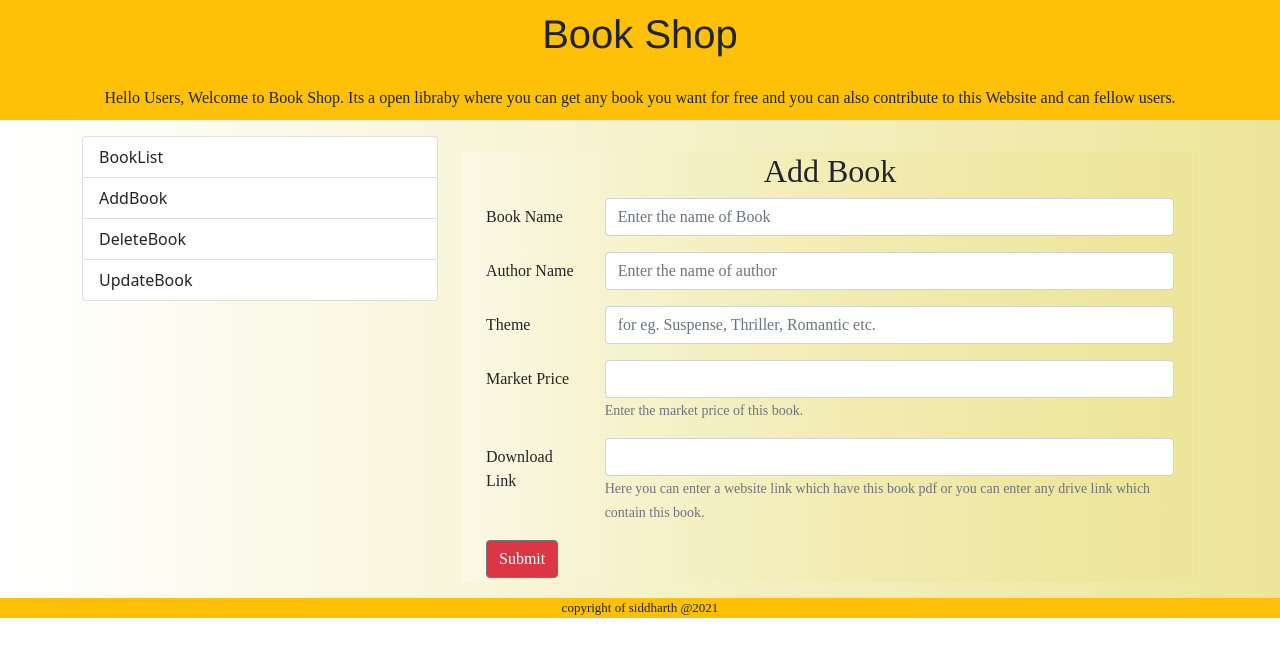
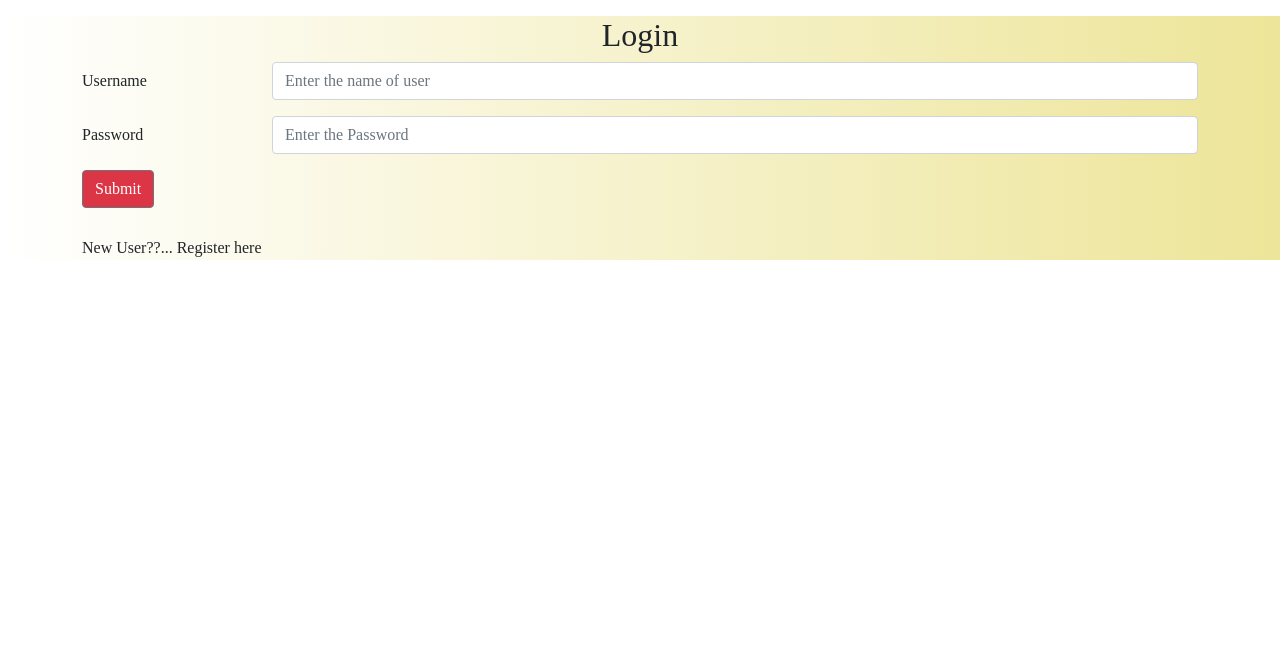
Before and after one commit to Siddharth352/Book-shop, a React (Create React App) app: page /add-book in a window 1280 px wide. Shown: the top 656 px of the page. Built offline with nearby package versions, Linux system fonts and the light colour scheme.

Commit message:
Login and Logout module done

```diff
--- a/src/App.js
+++ b/src/App.js
@@ -1,10 +1,10 @@
-
 import Home from "./Components/Home";
+import Login from "./Components/Login";
 function App() {
   return (
     <div>
-       <Home/>
-
+       {/* <Home/> */}
+       <Login/>
     </div>
   );
 }
--- a/src/Components/BookList.js
+++ b/src/Components/BookList.js
@@ -2,7 +2,7 @@ import React  from "react";
 import { useState ,useEffect} from "react";
 import { NotificationContainer } from "react-notifications";
 import NotificationManager from "react-notifications/lib/NotificationManager";
-import { Container } from "reactstrap";
+import { Button, Container } from "reactstrap";
 import BookLayout from "./BookLayout";
 import { axiosGetReuqest } from "./Services/AxiosCall";
 
@@ -11,11 +11,9 @@ export default function BookList(){
     useEffect(()=>{
         FetchData();
     },[]);
-
     function FetchData(){
         axiosGetReuqest("Books")
         .then(res=>{
-            console.log("result here",res);
             update(res.data);
             NotificationManager.success("Book List Fetched successfully","",1000);
         })
--- a/src/Components/Home.js
+++ b/src/Components/Home.js
@@ -8,6 +8,7 @@ import UpdateBook from "./UpdateBook";
 import { Col, Container, Row } from "reactstrap";
 import Menus from "./Menus";
 import { BrowserRouter as Router,Route, Routes } from "react-router-dom";
+import Logout from "./Logout";
 
 export default()=>{
     return <div className="home">
@@ -24,6 +25,7 @@ export default()=>{
                         <Route  path="/add-book" element={<AddBook/>} exact/>
                         <Route path="/delete-book" element={<DeleteBook/>} exact/>
                         <Route  path="/update-book" element={<UpdateBook/>} exact/>
+                        <Route  path="/logout" element={<Logout/>} exact/>
                     </Routes>
 
                 </Col>
--- /dev/null
+++ b/src/Components/Login.js
@@ -0,0 +1,84 @@
+
+import React from "react";
+import {
+    Container,
+    Form,Label,Col,Input,FormText,FormGroup,Button
+} from "reactstrap";
+import Home from "./Home";
+import { axiosPostRequest } from "./Services/AxiosCall";
+export default function Login() {
+
+    function validateUser(event){
+        event.preventDefault();
+        axiosPostRequest("Login",{username:event.target.username.value,password:event.target.Password.value})
+        .then(res=>{
+            localStorage.setItem("username" , res.data.userName);
+            localStorage.setItem("firstName" , res.data.firstName);
+            window.location.replace("/");
+        })
+        .catch(err=>{
+            console.log(err);
+        })
+    }
+
+    return <div>
+        {localStorage.getItem("username")!=null?<Home/>:
+        <div className = "AddingBookContainer">
+            <Container className = "mt-3 mb-3" >
+
+        <h2 className = "text-center" > Login </h2>
+        <Form onSubmit={validateUser}>
+        <FormGroup row >
+        <Label
+    for = "username"
+    sm = {
+            2
+        } >
+        Username </Label>
+        <Col sm = {
+            10
+        } >
+        <Input
+    id = "username"
+    name = "username"
+    placeholder = "Enter the name of user"
+    type = "text" /
+        >
+        </Col>
+        </FormGroup>
+        <FormGroup row >
+        <Label
+    for = "Password"
+    sm = {
+            2
+        } >
+        Password </Label>
+        <Col sm = {
+            10
+        } >
+        <Input
+    id = "Password"
+    name = "Password"
+    placeholder = "Enter the Password"
+    type = "password" /
+        >
+        </Col>
+        </FormGroup>
+
+
+        <Button type = "submit"
+    className = "bg-danger mb-1" >
+        Submit
+        </Button>
+        </Form>
+
+        <p className="mt-4">New User??... Register here</p>
+
+        </Container></div>
+        }
+
+
+
+    </div>
+
+}
--- /dev/null
+++ b/src/Components/Logout.js
@@ -0,0 +1,23 @@
+import React from "react";
+import { Button, Container } from "reactstrap";
+
+export default function Logout(){
+
+    function clearData(){
+        localStorage.removeItem("firstName");
+        localStorage.removeItem("username");
+        window.location.replace("/");
+    }
+    return <div>
+
+        <Container className="text-center">
+            <h4>Hey {localStorage.getItem("firstName")},</h4>
+            <p>
+                Feel bad to know, you are going... <br></br>Hope we will meet soon 😃.
+            </p>
+            <Button className="bg-danger" onClick={clearData}>  Logout </Button>
+
+        </Container>
+
+    </div>
+}
--- a/src/Components/Menus.js
+++ b/src/Components/Menus.js
@@ -16,6 +16,9 @@ export default function Menu(){
             <Link  className="list-group-item list-group-item-action"tag="a" to="/update-book" action>
                 UpdateBook
             </Link>
+            <Link  className="list-group-item list-group-item-action"tag="a" to="/logout" action>
+                Logout
+            </Link>
         </ListGroup>
     </div>
 }
--- a/src/Components/Services/AxiosCall.js
+++ b/src/Components/Services/AxiosCall.js
@@ -1,7 +1,6 @@
 import axios from "axios";
 
 const url = "http://localhost:8080/";
-
 function axiosGetReuqest(param){
         return axios.get(url+param)
 }
@@ -18,4 +17,6 @@ function axiosPutReuqest(param,data){
     return axios.put(url+param,data)
 }
 
+
+
 export {axiosGetReuqest,axiosPostRequest,axiosDeleteRequest,axiosPutReuqest};
--- a/src/index.js
+++ b/src/index.js
@@ -6,6 +6,7 @@ import 'react-notifications/lib/notifications.css';
 import 'bootstrap/dist/css/bootstrap.min.css';
 
 
+
 ReactDOM.render(
   <React.StrictMode>
     <App />
```
